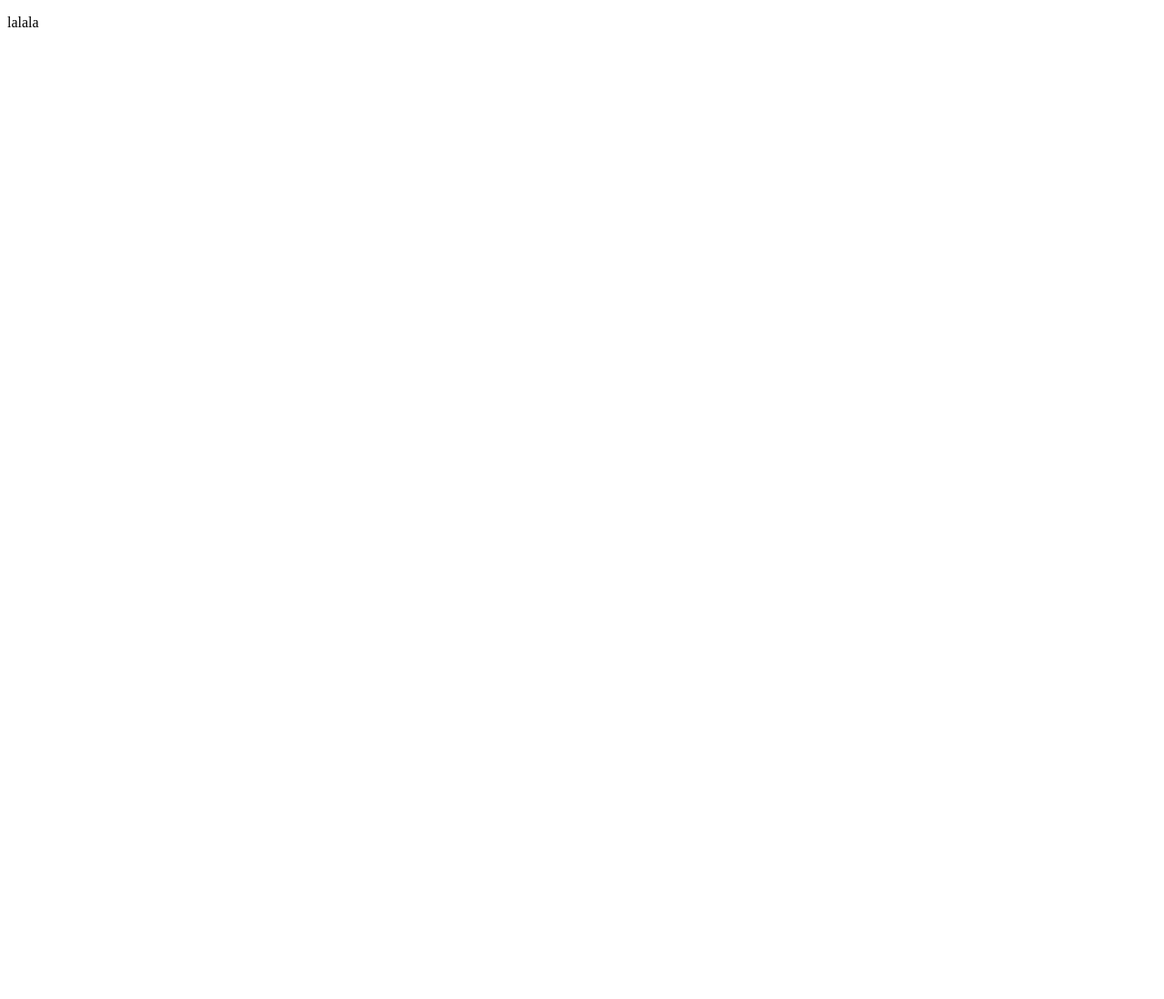
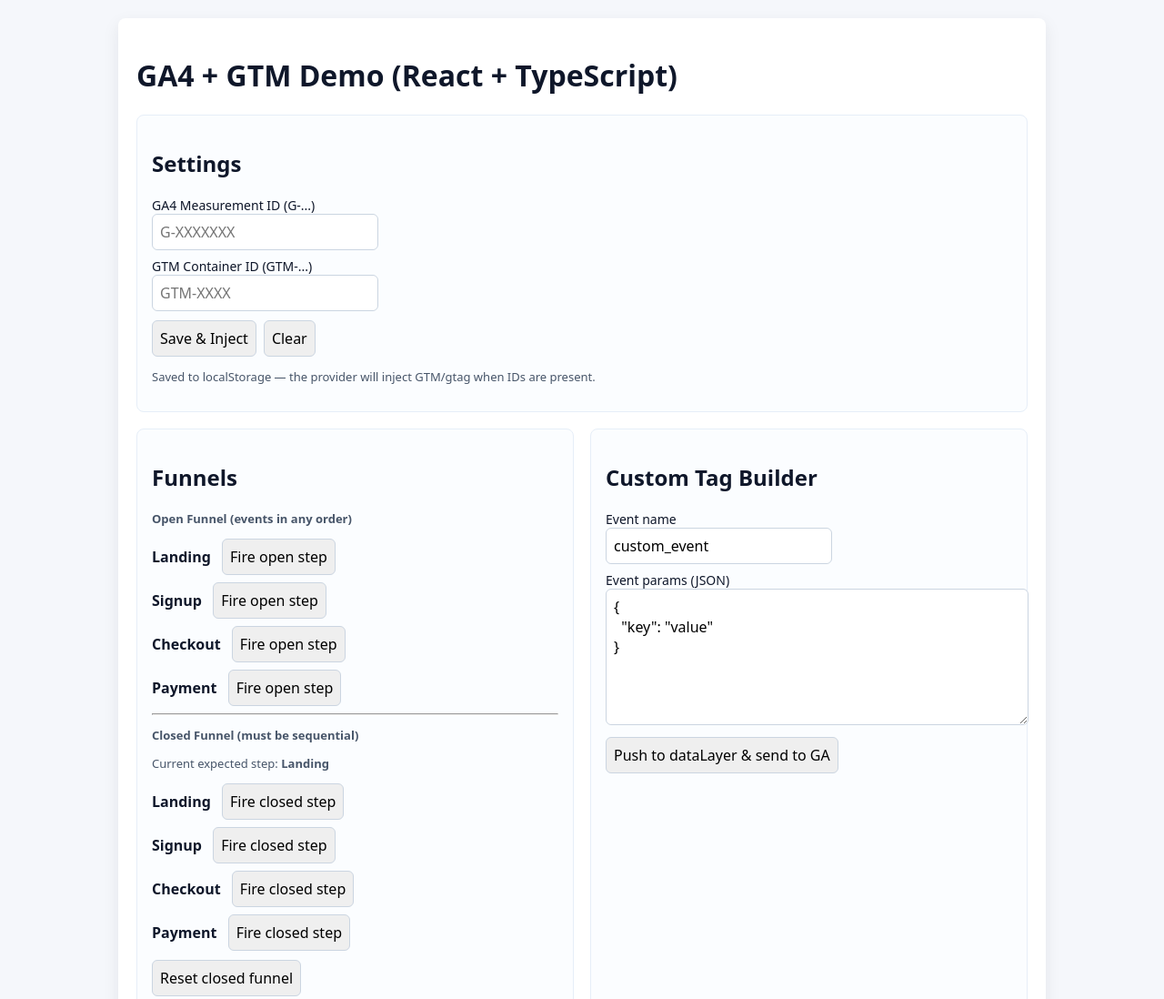
Before and after one commit to francescoflorestech/gm-ga4, a plain HTML site: page docs/index.html in a window 1280 px wide. Shown: the top 1098 px of the page at 91% size. Before the commit the page ends 800 px from the top, so only its background shows below. Drawn offline with Linux system fonts and the light colour scheme; the site is published under a folder, as on GitHub Pages, so addresses that start at the root find nothing.

Commit message:
Update index.html

```diff
--- a/docs/index.html
+++ b/docs/index.html
@@ -4,8 +4,8 @@
     <meta charset="utf-8" />
     <meta name="viewport" content="width=device-width, initial-scale=1.0" />
     <title>GA4 + GTM React Demo</title>
-    <script type="module" crossorigin src="/assets/index-BHMqgny5.js"></script>
-    <link rel="stylesheet" crossorigin href="/assets/index-D8Wjbc_V.css">
+    <script type="module" crossorigin src="./assets/index-BHMqgny5.js"></script>
+    <link rel="stylesheet" crossorigin href="./assets/index-D8Wjbc_V.css">
   </head>
   <body>
     <div id="root"><p>lalala</p></div>
```
